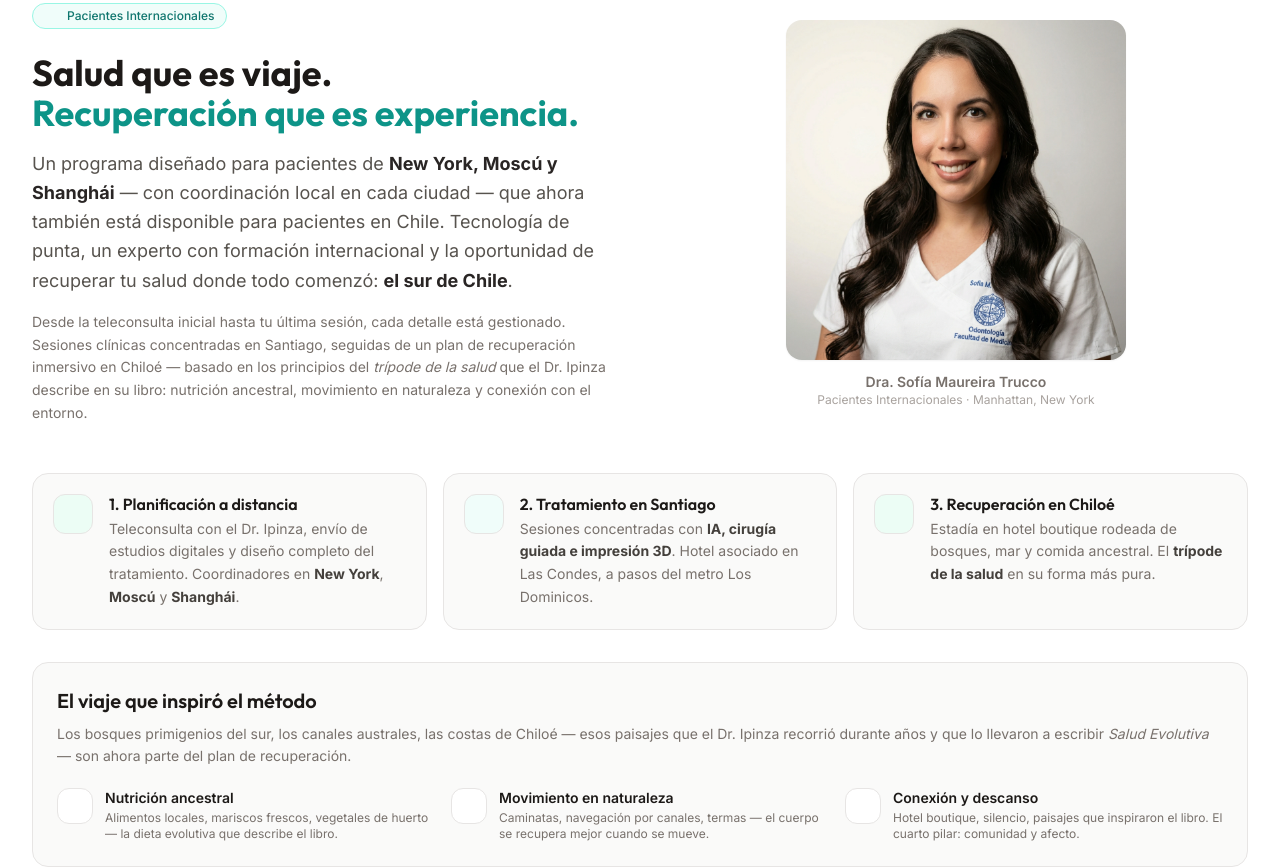
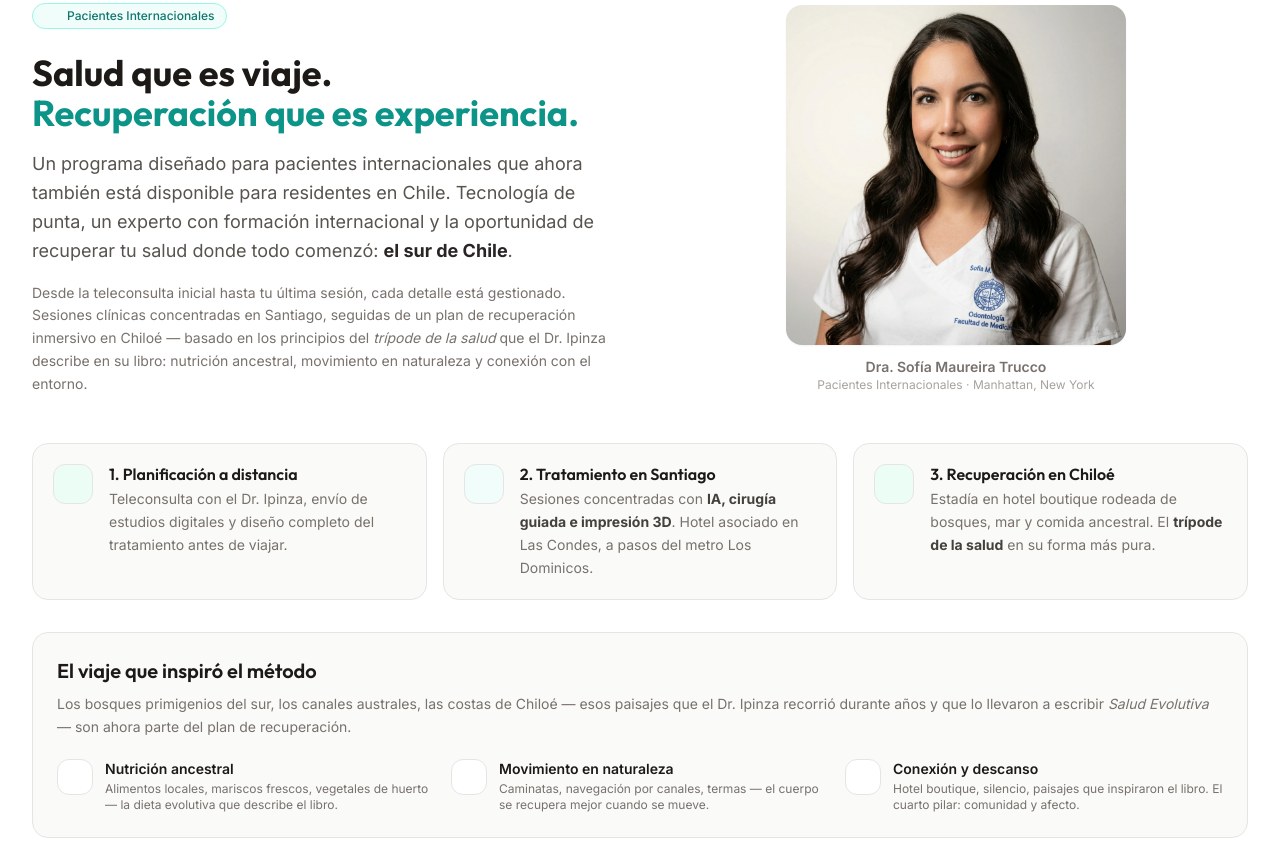
Before and after one commit to desarrollo33-lab/centro-salud-holistica, an Astro site: page / in a window 1280 px wide. Shown: the part 4100-4967 px from the top of the page. Built offline with nearby package versions, Linux system fonts and the light colour scheme; Astro itself is replaced by a stand-in of ours; some icons are missing.

Commit message:
copy: remove city names from international patients section

```diff
--- a/src/pages/index.astro
+++ b/src/pages/index.astro
@@ -238,7 +238,7 @@ const testimonials = [
             <span class="text-secondary-600">Recuperación que es experiencia.</span>
           </h2>
           <p class="text-lg text-neutral-600 leading-relaxed mb-4">
-            Un programa diseñado para pacientes de <strong class="text-neutral-800">New York, Moscú y Shanghái</strong> — con coordinación local en cada ciudad — que ahora también está disponible para pacientes en Chile. Tecnología de punta, un experto con formación internacional y la oportunidad de recuperar tu salud donde todo comenzó: <strong class="text-neutral-800">el sur de Chile</strong>.
+            Un programa diseñado para pacientes internacionales que ahora también está disponible para residentes en Chile. Tecnología de punta, un experto con formación internacional y la oportunidad de recuperar tu salud donde todo comenzó: <strong class="text-neutral-800">el sur de Chile</strong>.
           </p>
           <p class="text-sm text-neutral-500 leading-relaxed">
             Desde la teleconsulta inicial hasta tu última sesión, cada detalle está gestionado. Sesiones clínicas concentradas en Santiago, seguidas de un plan de recuperación inmersivo en Chiloé — basado en los principios del <em>trípode de la salud</em> que el Dr. Ipinza describe en su libro: nutrición ancestral, movimiento en naturaleza y conexión con el entorno.
@@ -268,7 +268,7 @@ const testimonials = [
           </div>
           <div>
             <h3 class="font-heading font-semibold text-neutral-900 mb-1">1. Planificación a distancia</h3>
-            <p class="text-sm text-neutral-500 leading-relaxed">Teleconsulta con el Dr. Ipinza, envío de estudios digitales y diseño completo del tratamiento. Coordinadores en <strong class="text-neutral-700">New York</strong>, <strong class="text-neutral-700">Moscú</strong> y <strong class="text-neutral-700">Shanghái</strong>.</p>
+            <p class="text-sm text-neutral-500 leading-relaxed">Teleconsulta con el Dr. Ipinza, envío de estudios digitales y diseño completo del tratamiento antes de viajar.</p>
           </div>
         </article>
         <article class="flex gap-4 p-5 bg-neutral-50 rounded-xl border border-neutral-200 hover:shadow-md transition-shadow duration-200">
```
